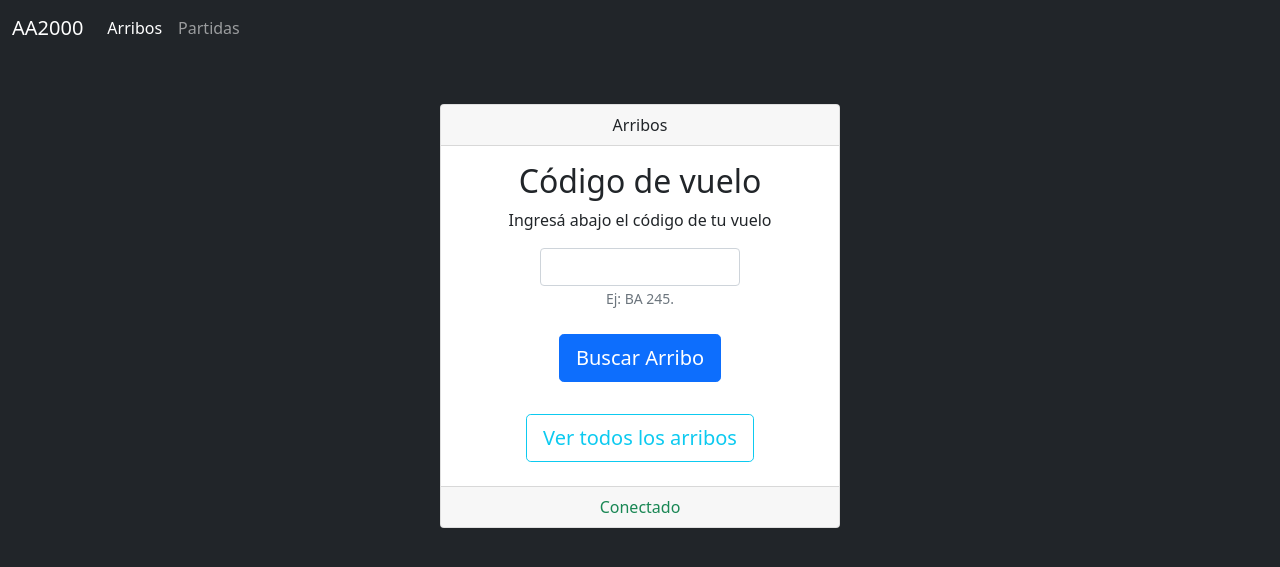
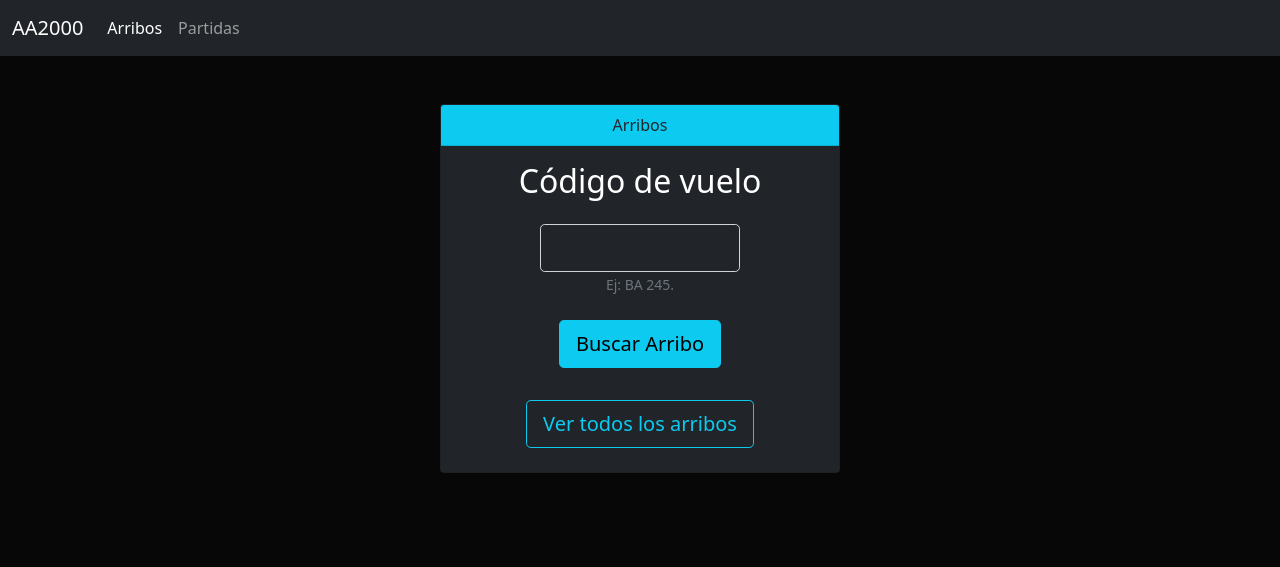
Before and after one commit to SebastianMaciel/consulta-vuelos, a Node server app: page / in a window 1280 px wide. Shown: the top 567 px of the page. Run offline with Node 20, Linux system fonts and the light colour scheme.

Commit message:
Estilos oscuros

```diff
--- a/views/index.ejs
+++ b/views/index.ejs
@@ -15,7 +15,7 @@
 
     <title>Consulta de Vuelos</title>
   </head>
-  <body class="bg-dark">
+  <body class="pb-5" style="background-color: #070707">
     <nav class="navbar navbar-expand-lg navbar-dark bg-dark">
       <div class="container-fluid">
         <a class="navbar-brand" href="/">AA2000</a>
@@ -40,15 +40,14 @@
     </nav>
 
     <div class="container mt-5">
-      <div class="card text-center mx-auto" style="max-width: 400px">
-        <div class="card-header">Arribos</div>
+      <div class="card bg-dark text-white text-center mx-auto" style="max-width: 400px">
+        <div class="card-header text-dark bg-info">Arribos</div>
         <div class="card-body">
-          <h2 class="card-title">Código de vuelo</h5>
-          <p class="card-text">Ingresá abajo el código de tu vuelo</p>
+          <h2 class="card-title pb-3">Código de vuelo</h5>
           <div class="row g-3 align-items-center justify-content-center">
             <form action="/buscarArribo" method="POST">
               <div class="col-auto">
-                <input type="text" name="codigoArribo" class="form-control mx-auto" style="max-width: 200px">
+                <input type="text" name="codigoArribo" class="form-control form-control-lg mx-auto bg-dark text-info" style="max-width: 200px">
               </div>
               <div class="col-auto">
                 <span class="form-text">
@@ -56,11 +55,11 @@
                 </span>
               </div>
             </div>
-            <button type="submit" class="btn btn-lg btn-primary mt-4 mb-2">Buscar Arribo</button>
+            <button type="submit" class="btn btn-lg btn-info mt-4 mb-2">Buscar Arribo</button>
           </form>
           <a href="/ver-arribos" class="btn btn-lg btn-outline-info mt-4 mb-2">Ver todos los arribos</a>
         </div>
-        <div class="card-footer text-success">Conectado</div>
+        <!-- <div class="card-footer bg-secondary text-white">Conectado</div> -->
       </div>
     </div>
 
--- a/views/vuelo.ejs
+++ b/views/vuelo.ejs
@@ -15,7 +15,7 @@
 
     <title>Consulta de Vuelos</title>
   </head>
-  <body class="bg-dark pb-5">
+  <body class="pb-5" style="background-color: #070707;">
     <nav class="navbar navbar-expand-lg navbar-dark bg-dark">
       <div class="container-fluid">
         <a class="navbar-brand" href="/">AA2000</a>
```
Also changed, not shown: views/ver-arribos.ejs (+4 -4 lines).
